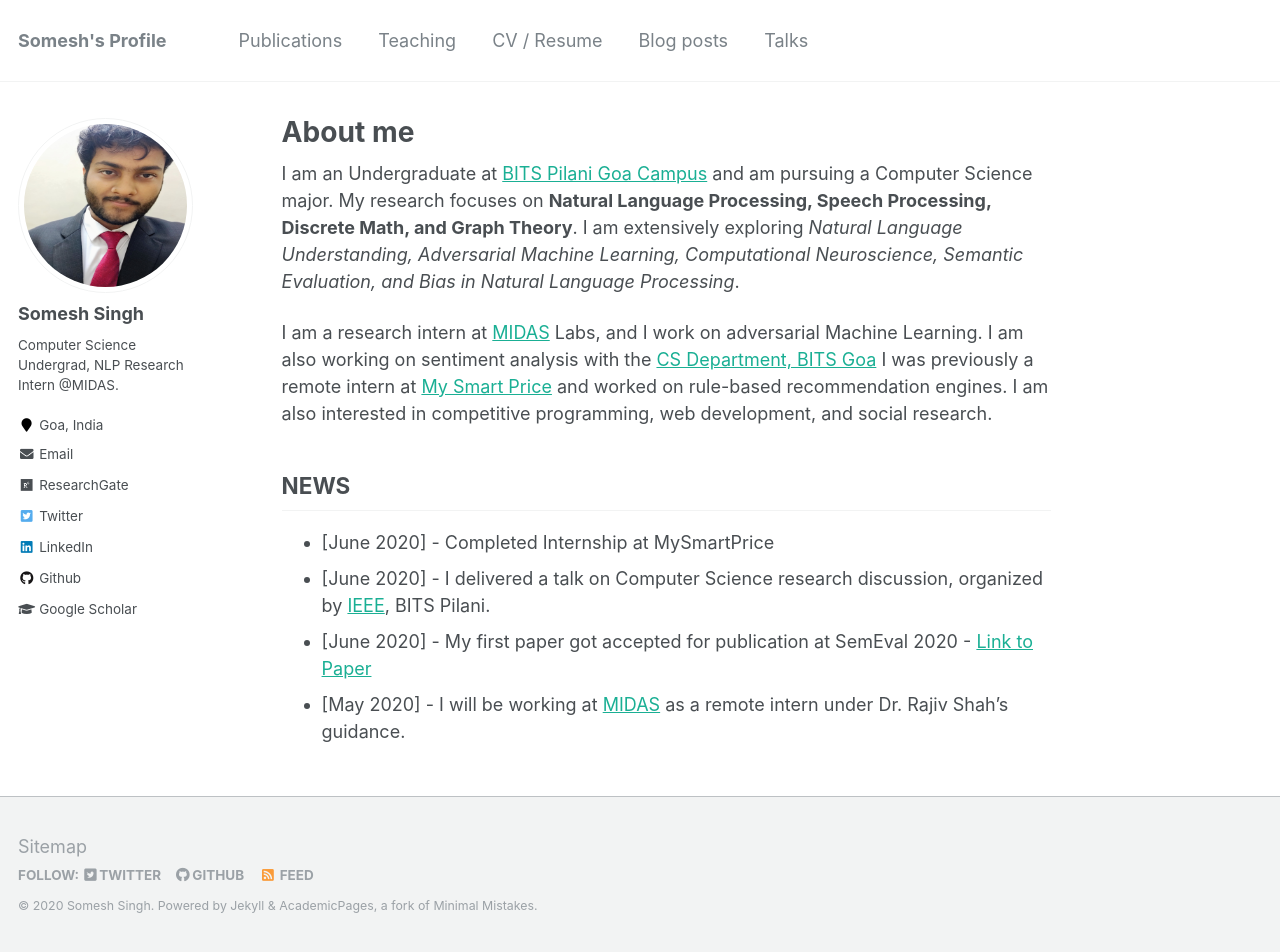
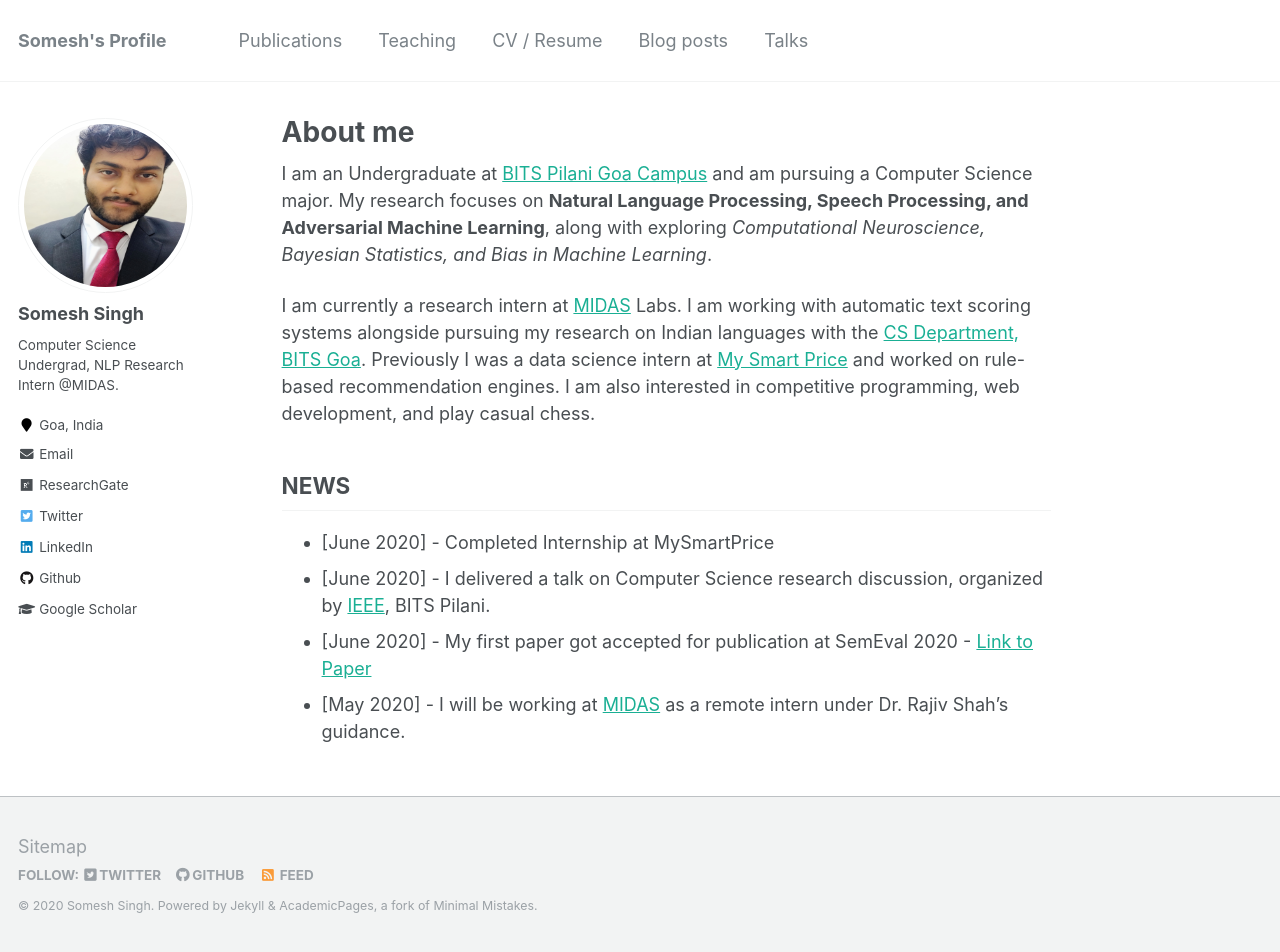
Before and after one commit to someshsingh22/someshsingh22.github.io, a Jekyll site: the page built from _pages/about.md, in a window 1280 px wide and 952 px high. Built offline with Jekyll 4.4.1, drawn with Linux system fonts in a browser that asks for light colours.

Commit message:
Update About Me

```diff
--- a/_pages/about.md
+++ b/_pages/about.md
@@ -7,9 +7,9 @@
   - /about/
   - /about.html
 ---
-I am an Undergraduate at [BITS Pilani Goa Campus](https://www.bits-pilani.ac.in/Goa/index.aspx) and am pursuing a Computer Science major. My research focuses on **Natural Language Processing, Speech Processing, Discrete Math, and Graph Theory**. I am extensively exploring *Natural Language Understanding, Adversarial Machine Learning, Computational Neuroscience, Semantic Evaluation, and Bias in Natural Language Processing*.
+I am an Undergraduate at [BITS Pilani Goa Campus](https://www.bits-pilani.ac.in/Goa/index.aspx) and am pursuing a Computer Science major. My research focuses on **Natural Language Processing, Speech Processing, and Adversarial Machine Learning**, along with exploring *Computational Neuroscience, Bayesian Statistics, and Bias in Machine Learning*.
 
-I am a research intern at [MIDAS](http://midas.iiitd.edu.in/) Labs, and I work on adversarial Machine Learning. I am also working on sentiment analysis with the [CS Department, BITS Goa](https://www.bits-pilani.ac.in/goa/ComputerScienceInformationsSystems/ComputerScienceandInformationSystems)  I was previously a remote intern at [My Smart Price](https://www.mysmartprice.com) and worked on rule-based recommendation engines. I am also interested in competitive programming, web development, and social research.
+I am currently a research intern at [MIDAS](http://midas.iiitd.edu.in/) Labs. I am working with automatic text scoring systems alongside pursuing my research on Indian languages with the [CS Department, BITS Goa](https://www.bits-pilani.ac.in/goa/ComputerScienceInformationsSystems/ComputerScienceandInformationSystems). Previously I was a data science intern at [My Smart Price](https://www.mysmartprice.com) and worked on rule-based recommendation engines. I am also interested in competitive programming, web development, and play casual chess.
 
 ## NEWS
 * \[June 2020\] - Completed Internship at MySmartPrice
```
